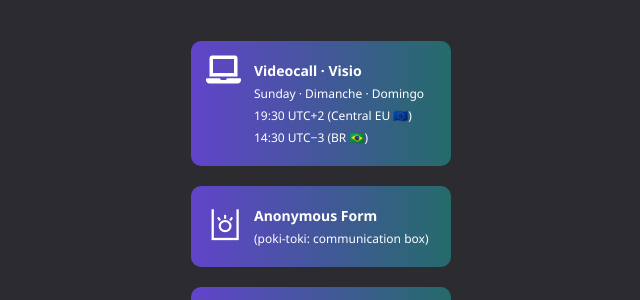
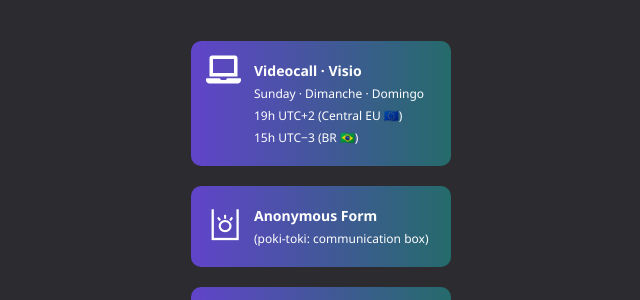
Before and after one commit to e-rotaract/e-rotaract.github.io, a Jekyll site: the page built from index.html, in a window 1280 px wide and 900 px high. Shown: the part 279-579 px from the top of the window, without its empty margins (319-959 px from the left). Built offline with Jekyll 4.4.1, drawn with Linux system fonts in a browser that asks for light colours; nearby versions of some CDN libraries.

Commit message:
Update index.html

```diff
--- a/index.html
+++ b/index.html
@@ -37,8 +37,8 @@ title: e-Rotaract
                 <p class='title'>
                     Videocall · Visio
                     <span>Sunday · Dimanche · Domingo</span>
-                    <span>19:30 UTC+2 (Central EU 🇪🇺)</span>
-                    <span>14:30 UTC&minus;3 (BR 🇧🇷)</span>
+                    <span>19h UTC+2 (Central EU 🇪🇺)</span>
+                    <span>15h UTC&minus;3 (BR 🇧🇷)</span>
                 </p>
             </a>
         </li>
```
